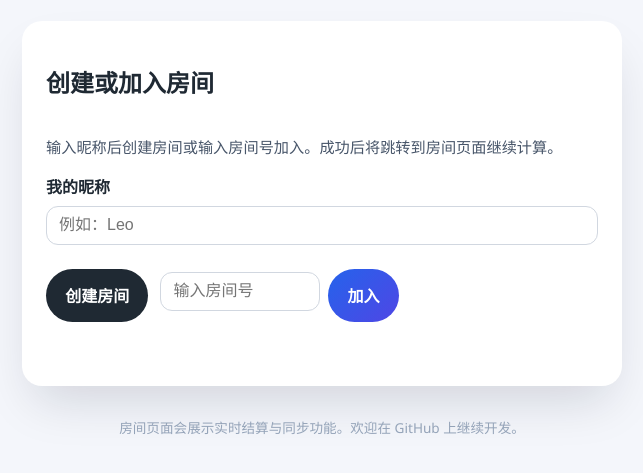
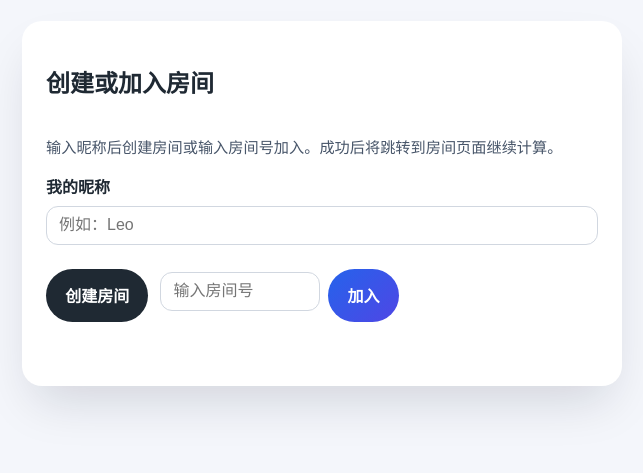
Before and after one commit to VVVVure/81-, a plain HTML site: page index.html in a window 1280 px wide. Shown: the part 141-614 px from the top of the page, without its empty margins (318-961 px from the left). Drawn offline with Linux system fonts and the light colour scheme.

Commit message:
cancle foot

```diff
--- a/index.html
+++ b/index.html
@@ -32,9 +32,6 @@
       <div id="connection-status" class="connection__status" aria-live="polite"></div>
     </section>
 
-    <footer class="app__footer">
-      <p>房间页面会展示实时结算与同步功能。欢迎在 GitHub 上继续开发。</p>
-    </footer>
   </main>
 
   <script src="lobby.js"></script>
```
